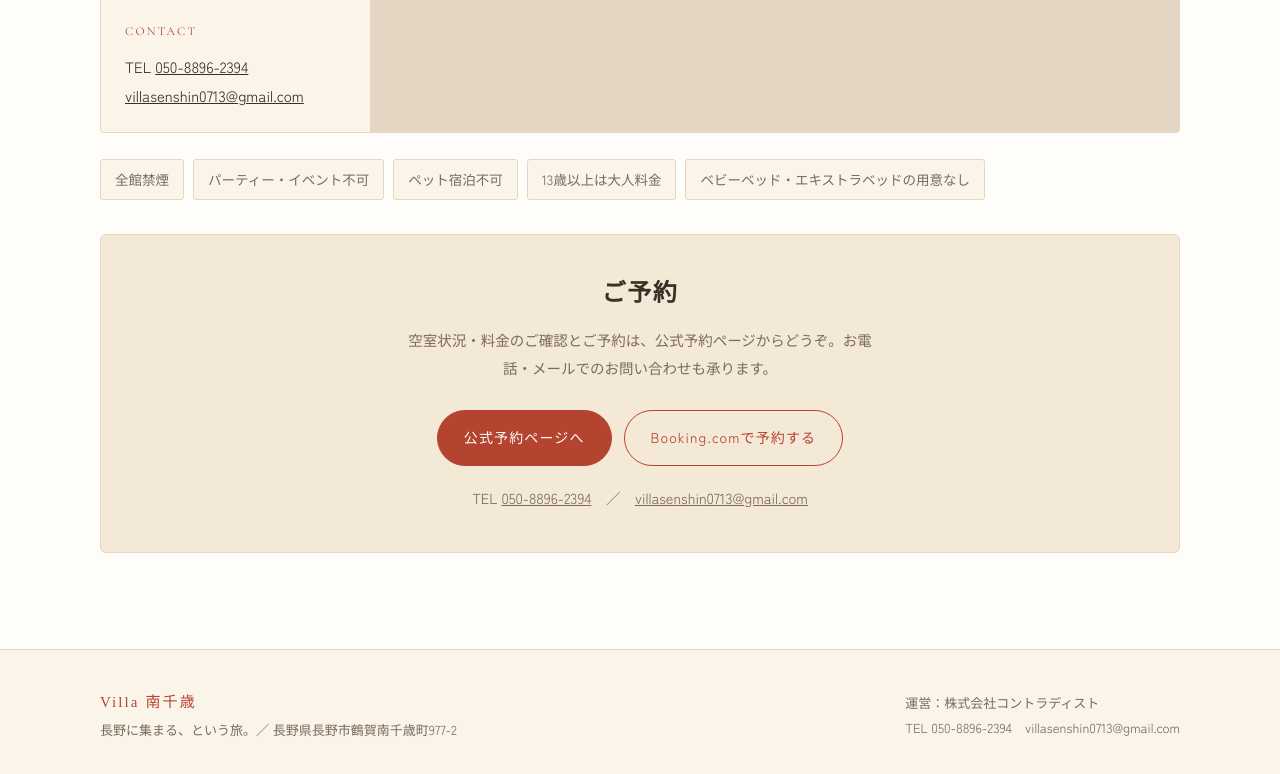
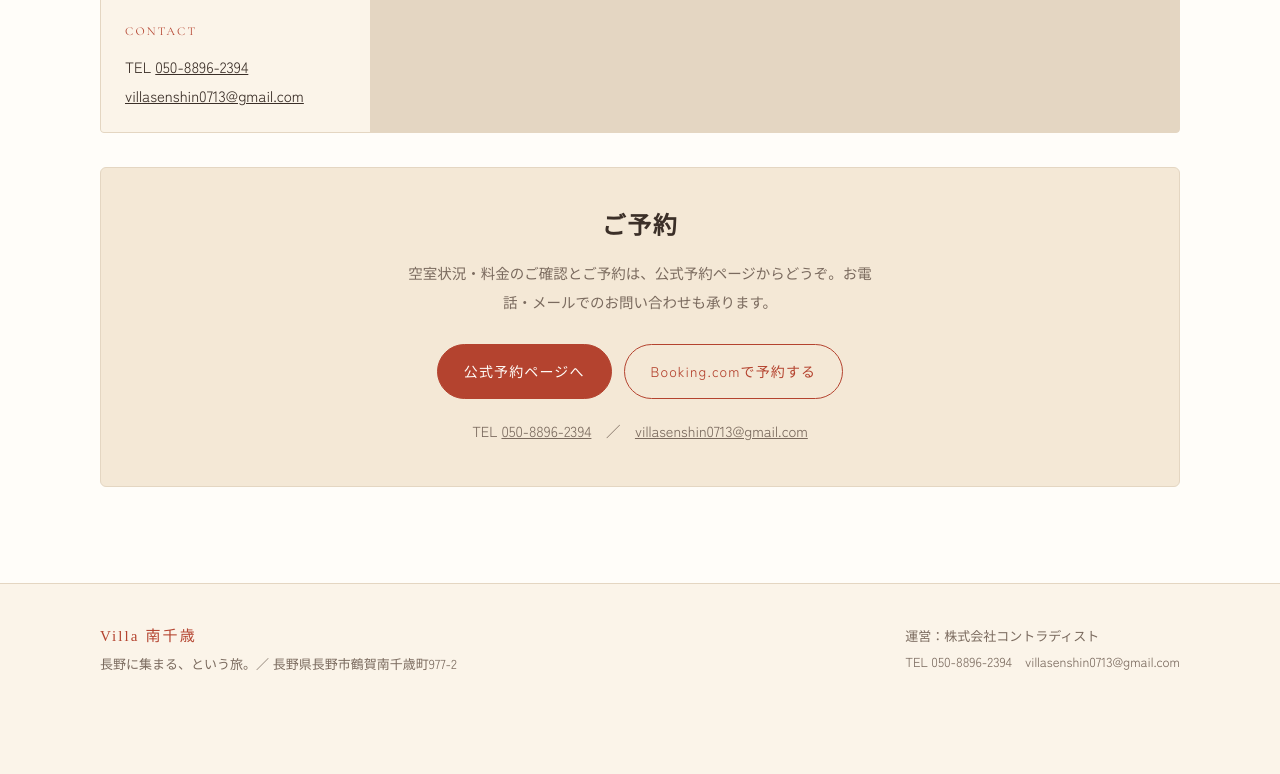
Before and after one commit to villasenshin0713-ops/villa-minamichitose-site, a plain HTML site: page public/index.html in a window 1280 px wide. Shown: the part 7598-8372 px from the top of the page. After the commit the page ends 8312 px from the top, so only its background shows below. Drawn offline with nearby package versions, Linux system fonts and the light colour scheme; a web font is replaced by a local one.

Commit message:
宿泊のご案内からハウスルールの行を削除
Co-Authored-By: Claude Opus 5 <noreply@anthropic.com>

```diff
--- a/public/index.html
+++ b/public/index.html
@@ -240,8 +240,6 @@
   .info-item dt{font-size:12px;letter-spacing:.18em;color:var(--brick);font-family:var(--latin);text-transform:uppercase}
   .info-item dd{margin:8px 0 0;font-size:15px}
   .tbd{display:inline-block;font-size:12px;letter-spacing:.08em;color:var(--ink-soft);border:1px dashed var(--line);border-radius:3px;padding:2px 10px}
-  .rules{margin:26px 0 0;padding:0;list-style:none;display:flex;flex-wrap:wrap;gap:9px}
-  .rules li{font-size:13.5px;color:var(--ink-soft);border:1px solid var(--line);border-radius:3px;padding:6px 14px;background:var(--cream)}
   .cta-box{margin-top:34px;background:var(--cream-2);border:1px solid var(--line);border-radius:6px;padding:clamp(26px,4vw,40px);text-align:center}
   .cta-box h3{font-size:clamp(18px,2.4vw,24px);letter-spacing:.06em}
   .cta-box p{margin:14px auto 0;max-width:32em;font-size:14.5px;color:var(--ink-soft)}
@@ -536,14 +534,6 @@
         </div>
       </dl>
 
-      <ul class="rules">
-        <li>全館禁煙</li>
-        <li>パーティー・イベント不可</li>
-        <li>ペット宿泊不可</li>
-        <li>13歳以上は大人料金</li>
-        <li>ベビーベッド・エキストラベッドの用意なし</li>
-      </ul>
-
       <div class="cta-box">
         <h3>ご予約</h3>
         <p>空室状況・料金のご確認とご予約は、公式予約ページからどうぞ。お電話・メールでのお問い合わせも承ります。</p>
```
